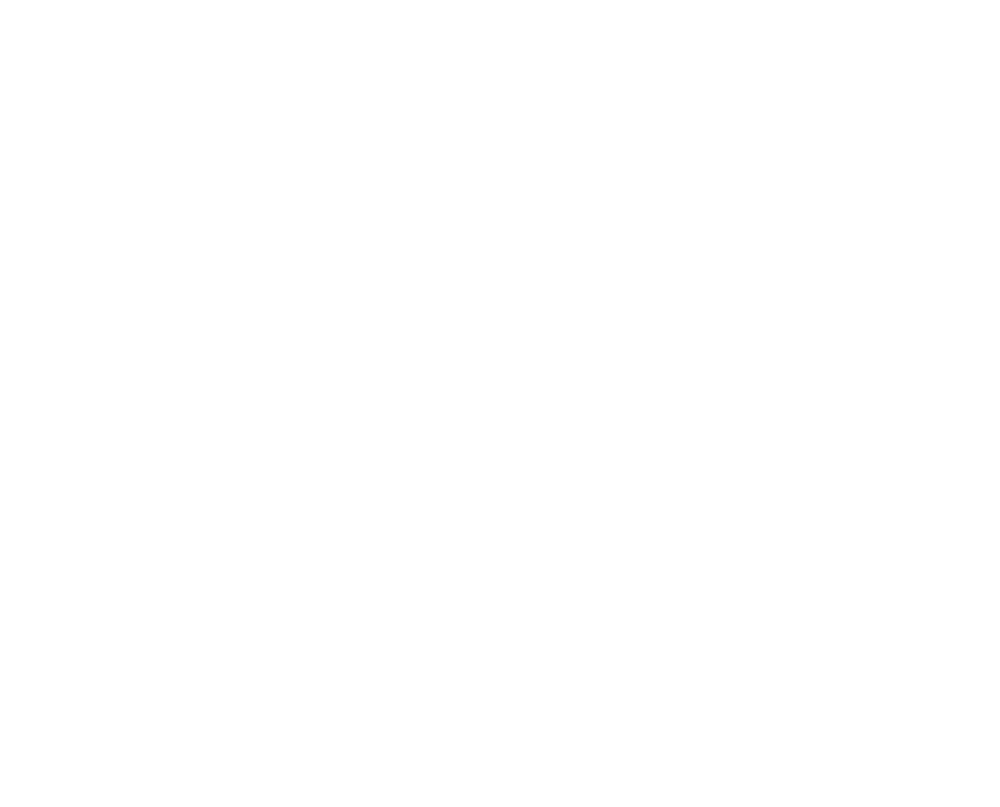
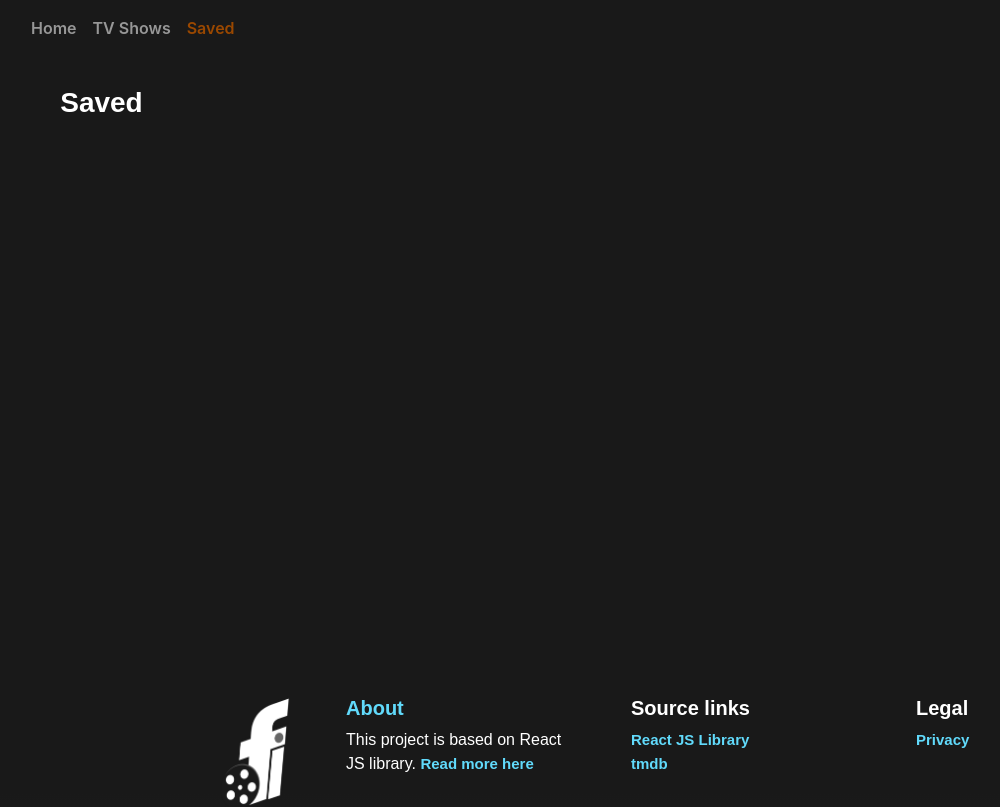
Before and after one commit to Lomeda-Joshua/film-info, a React (Create React App) app: page /saved-list in a window 1280 px wide. Before the commit this address had no page. Shown: the top 807 px of the page, without its empty margins (53-1053 px from the left). Built offline with nearby package versions, Linux system fonts and the light colour scheme.

Commit message:
Fixed applied on template bug, publishing project for further test

```diff
--- a/src/App.js
+++ b/src/App.js
@@ -1,11 +1,17 @@
 /** React providers **/
 import {createBrowserRouter, createRoutesFromElements, RouterProvider, Route} from 'react-router-dom';
+
+/** React Query **/
+import { QueryClientProvider,QueryClient } from '@tanstack/react-query';
 
 /** Root layout **/
 import RootLayout from './pages/root-layouts/RootLayout';
 
 /** Pages routing **/
 import HomePage from './pages/HomePage';
+import TvShows from './pages/TvShows';
+import SavedPage from './pages/SavedPage';
+
 
 /** Error handling **/
 import ErrorPage from './pages/error-pages/ErrorPage';
@@ -21,7 +27,8 @@
     createRoutesFromElements(
       <Route element={<RootLayout/>} errorElement={<ErrorPage />} >
           <Route path="/film-info" element={<HomePage />} />
-
+          <Route path="/tv-shows" element={<TvShows />} />
+          <Route path="/saved-list" element={<SavedPage />} />
       </Route>
     )
   )
--- a/src/index.css
+++ b/src/index.css
@@ -1,11 +1,12 @@
 body {
   margin: 0;
+  background-color: #191919;
   font-family: -apple-system, BlinkMacSystemFont, 'Segoe UI', 'Roboto', 'Oxygen',
     'Ubuntu', 'Cantarell', 'Fira Sans', 'Droid Sans', 'Helvetica Neue',
     sans-serif;
   -webkit-font-smoothing: antialiased;
   -moz-osx-font-smoothing: grayscale;
-  background-color: #191919;
+
 }
 
 code {
--- a/src/index.js
+++ b/src/index.js
@@ -1,6 +1,5 @@
 import React from 'react';
 import ReactDOM from 'react-dom/client';
-import './index.css';
 import App from './App';
 import reportWebVitals from './reportWebVitals';
 import 'bootstrap/dist/css/bootstrap.min.css';
@@ -8,6 +7,7 @@
 import $ from 'jquery';
 import Popper from 'popper.js';
 
+import './index.css';
 
 const root = ReactDOM.createRoot(document.getElementById('root'));
 root.render(
--- /dev/null
+++ b/src/pages/SavedPage.js
@@ -0,0 +1,33 @@
+import {NavLink} from 'react-router-dom';
+
+import './pages_styles.css';
+
+export default function SavedPage(){
+    return(
+        <>
+            <div className='body-home'>
+
+                <div id="modalBox" className="modal">
+                    <div className="modal-content">
+                        <span className="close" >&times;</span>
+                            <NavLink className ="modal-links" to="/"><h5>Go to Movies Selection</h5></NavLink>
+                            <NavLink className ="modal-links" to="/tv-shows"><h5>Go to TV Shows Selection</h5></NavLink>
+                    </div>
+                </div>
+
+
+                <div className="newReleases-section">
+                    <h3>Saved</h3>
+                    <div className="container--fluid">
+                        <div className="row--data">
+
+                        </div>
+                    </div>
+                </div>
+
+                {/* <button className="saveToBtn" id="btnSuccess" onClick={clearFunction}>save to profile</button> */}
+
+            </div>
+        </>
+    )
+}
--- a/src/pages/root-layouts/RootLayout.js
+++ b/src/pages/root-layouts/RootLayout.js
@@ -14,4 +14,4 @@
     )
 }
 
-export default RootLayout
+export default RootLayout;
```
